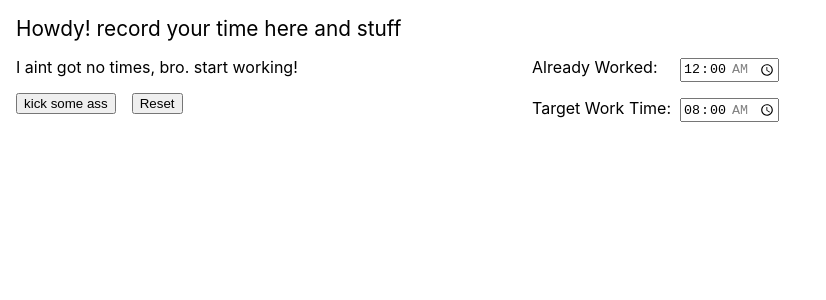
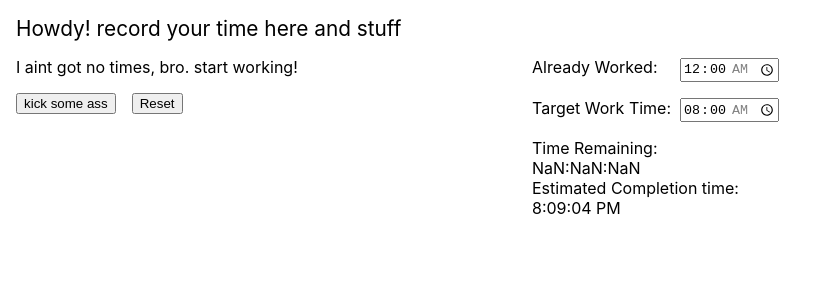
Before and after one commit to stolenricecakes/timey, a React (Create React App) app: page / in a window 1280 px wide. Shown: the top 300 px of the page, without its empty margins (0-826 px from the left). Built offline with nearby package versions, Linux system fonts and the light colour scheme.

Commit message:
adding support for remaining time and target completion time

```diff
--- /dev/null
+++ b/src/EstimatedCompletion.js
@@ -0,0 +1,18 @@
+import React from "react";
+
+class EstimatedCompletion extends React.Component {
+    constructor(props) {
+        super(props);
+    }
+
+    render() {
+        return (
+            <div className="est-comp-time-container">
+                <div className="est-comp-time-label">Estimated Completion time:</div>
+                <div className="est-comp-time-val">{this.props.estTime}</div>
+            </div>
+        );
+    }
+}
+
+export default EstimatedCompletion;
--- /dev/null
+++ b/src/TimeRemaining.js
@@ -0,0 +1,18 @@
+import React from "react";
+
+class TimeRemaining extends React.Component {
+    constructor(props) {
+        super(props);
+    }
+
+    render() {
+        return (
+            <div className="time-remaining-container">
+                <div className="time-remaining-label">Time Remaining:</div>
+                <div className="time-remaining-value">{this.props.time}</div>
+            </div>
+        );
+    }
+}
+
+export default TimeRemaining;
--- a/src/Timey.js
+++ b/src/Timey.js
@@ -3,6 +3,8 @@ import TimeLog from './TimeLog.js';
 import ToggleButton from './ToggleButton.js';
 import ResetButton from './ResetButton.js';
 import TimeField from "./TimeField.js";
+import TimeRemaining from "./TimeRemaining.js";
+import EstimatedCompletion from "./EstimatedCompletion.js";
 import Fireworks from "@fireworks-js/react";
 import timeCalcs from './functions/timeCalcs.js';
 import "./Timey.scss";
@@ -35,6 +37,10 @@ class Timey extends React.Component {
               <div className="side-container">
                 <TimeField timeChanged={(newVal) => this.offsetChanged(newVal)}  defaultValue={this.state.offsetValue} label="Already Worked:"/>
                 <TimeField timeChanged={(newVal) => this.timeTargetChanged(newVal)}  defaultValue={this.state.timeTarget} label="Target Work Time:"/>
+
+                <TimeRemaining time={timeCalcs.formattedDiff(this.state.timeRemaining / 1000)} />
+
+                <EstimatedCompletion estTime={this.state.estCompletionTime} />
               </div>
             </div>
             <div className="fireworks-container">
@@ -67,7 +73,10 @@ class Timey extends React.Component {
     }
 
     timeTickin() {
+      // if you're not working, the tick doesn't really matter.
       const rightNow = new Date();
+      if (this.state.working) {
+        let timeRemaining = this.state.timeRemaining;
         const times = this.state.times.slice();
         if (times && times.length > 0) {
           const curIdx = times.length - 1;
@@ -79,18 +88,33 @@ class Timey extends React.Component {
             currentTime.cumulativeFmt = timeCalcs.formattedDiff(currentTime.cumulativeRaw / 1000);
             this.checkIfDone(currentTime.cumulativeRaw);
           }
+
+          if (currentTime.cumulativeRaw) {
+            timeRemaining = timeCalcs.calculateRemainingTime(currentTime.cumulativeRaw, this.state.timeTarget);
+          }
         }
 
         this.setState({
           rightNow: rightNow,
+          timeRemaining : timeRemaining,
           times : times
         });
+      }
+      else {
+        this.setState({
+          rightNow : rightNow,
+          estCompletionTime: this.estCompletionTime()
+        });
+      }
     }
 
     toggleTime() {
       const newState =  {
         times : this.state.times.slice(),
         working : this.state.working
+      }
+      if (newState.times.length === 0) {
+        newState.estCompletionTime = this.estCompletionTime();
       }
       if (newState.working) {
         newState.times[newState.times.length - 1].endTime = new Date();
@@ -111,7 +135,7 @@ class Timey extends React.Component {
     }
 
     resetTime() {
-      this.setState({ times : [], working: false, kaboom : false});
+      this.setState({ times : [], working: false, kaboom : false, estCompletionTime: ""});
     }
 
     deleteEntry(idx) {
@@ -121,7 +145,8 @@ class Timey extends React.Component {
 
     offsetChanged(newOffset) {
       if (this.legitTime(newOffset)) {
-         this.setState({offsetValue : newOffset})
+         this.setState({offsetValue : newOffset,
+                        estCompletionTime: this.estCompletionTime()});
       }
       else {
         this.setState({offsetValue : ""})
@@ -130,10 +155,22 @@ class Timey extends React.Component {
 
     timeTargetChanged(newTime) {
       if (this.legitTime(newTime)) {
-         this.setState({timeTarget : newTime})
+         this.setState({timeTarget : newTime,
+                        estCompletionTime: this.estCompletionTime()});
       }
       else {
         this.setState({timeTarget : ""})
+      }
+    }
+
+    estCompletionTime() {
+      if (this.state.rightNow && this.state.timeRemaining) {
+        return new Date(this.state.rightNow.getTime() + this.state.timeRemaining).toLocaleTimeString();
+      }
+      else {
+        const offsetStr = (this.state.offsetValue) ? this.state.offsetValue : "00:00";
+        const msTimeLeft = timeCalcs.subtractTimeStringsToMs(this.state.timeTarget, offsetStr);
+        return new Date(new Date().getTime() + msTimeLeft).toLocaleTimeString();
       }
     }
 
--- a/src/functions/timeCalcs.js
+++ b/src/functions/timeCalcs.js
@@ -91,3 +91,29 @@ exports.calculateSeconds = (diff) => {
     const mins = this.calculateMinutes(diff);
     return parseInt(diff - ((hours * 60 * 60) + (mins * 60)));
 };
+
+exports.calculateRemainingTime = (timeWorkedMs, targetTime) => {
+    const splitTime = targetTime.split(":");
+    if (!splitTime || splitTime.length != 2) {
+        throw "bogus input.  expecting hh:mm";
+    }
+
+    const hoursInMs = parseInt(splitTime[0]) * 60 * 60 * 1000;
+    const minsInMs = parseInt(splitTime[1]) * 60 * 1000;
+    const targetMs = hoursInMs + minsInMs;
+
+    return Math.max(targetMs - timeWorkedMs, 0);
+};
+
+exports.subtractTimeStringsToMs = (timeString1, timeString2) => {
+    const split1 = timeString1.split(":");
+    const split2 = timeString2.split(":");
+
+    const ts1Ms = (parseInt(split1[0]) * 60 * 60 * 1000) +
+                  (parseInt(split1[1]) * 60 * 1000);
+
+    const ts2Ms = (parseInt(split2[0]) * 60 * 60 * 1000) +
+                  (parseInt(split2[1]) * 60 * 1000);
+
+    return ts1Ms - ts2Ms;
+}
```
Also changed, not shown: 1 other file (tests, documents, lock files or other folders). Lines whose indentation alone changed are shown as unchanged.
